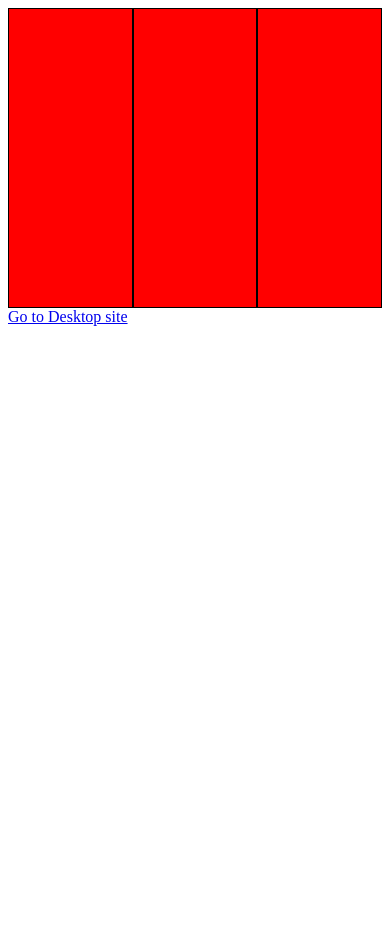
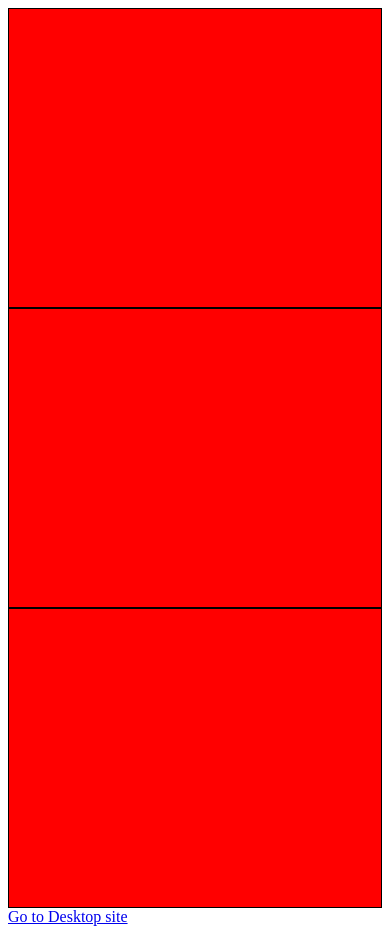
Before and after one commit to husenindia/responsivetest, a plain HTML site: page index.html in a window 390 px wide. Before the commit the page ends 844 px from the top, so only its background shows below. Drawn offline with Linux system fonts and the light colour scheme.

Commit message:
liquid
liquid

```diff
--- a/css/style.css
+++ b/css/style.css
@@ -7,4 +7,5 @@
 }
 @media (max-width:767px){
     .hide-in-mobile { display:none;  }
+    .divblock { float:none; width:100%; }
 }
```
